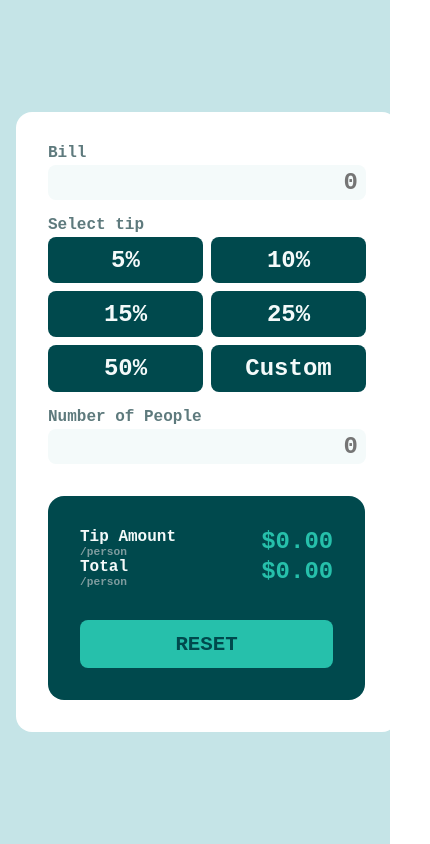
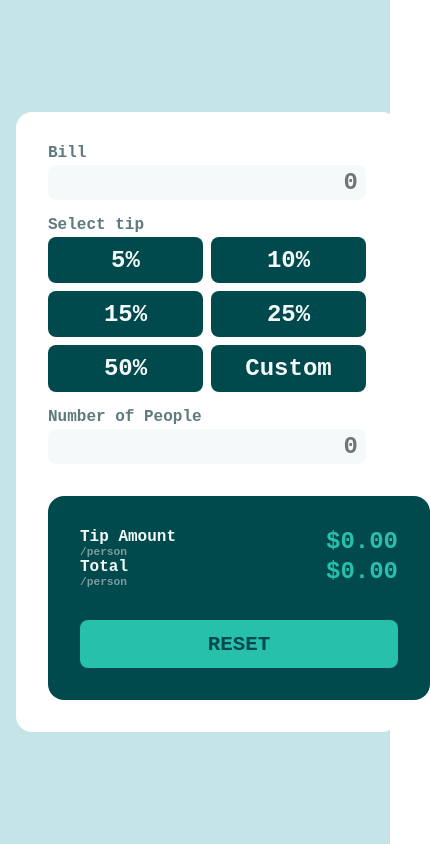
Before and after one commit to thebennyma/tip-calculator-app, a Vue app: page /#/ in a window 390 px wide. Shown: the whole page, 430 px wide, since content can reach past the window. Built offline with nearby package versions, Linux system fonts and the light colour scheme.

Commit message:
other chargs

```diff
--- a/src/components/PxTipComponent.vue
+++ b/src/components/PxTipComponent.vue
@@ -174,6 +174,9 @@ export default {
     border-radius: 1rem;
     padding: 2rem;
     width: 30vh;
+    @media only screen and (max-width: 800px) {
+      width: 100%;
+    }
     &__div {
       &__tip,
       &__total {
```
